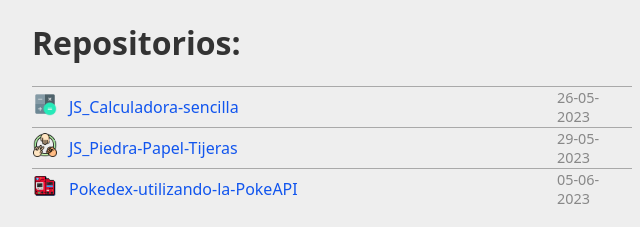
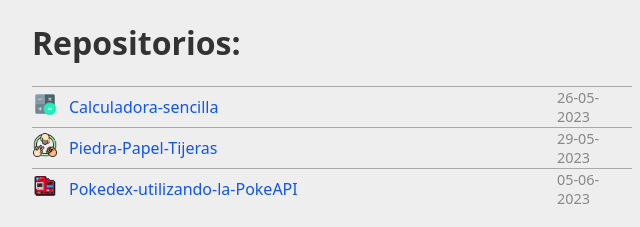
Before and after one commit to esaza/ericsaza.github.io, a plain HTML site: page es/index.html in a window 1280 px wide. Shown: the top 227 px of the page, 308-948 px from the left. Drawn offline with Linux system fonts and the light colour scheme.

Commit message:
Update index.html

```diff
--- a/es/index.html
+++ b/es/index.html
@@ -21,12 +21,12 @@
       </tr>
       <tr>
         <td>
-          <a href="https://ericsaza.github.io/JS_Simple-Calculator/">
+          <a href="https://ericsaza.github.io/Simple-Calculator/">
             <img src="../img/logo_calc.png" alt="logo_calc" width="24" height="24">
           </a>
         </td>
         <td>
-          <a href="https://ericsaza.github.io/JS_Simple-Calculator/">JS_Calculadora-sencilla</a>
+          <a href="https://ericsaza.github.io/Simple-Calculator/">Calculadora-sencilla</a>
         </td>
         <td>26-05-2023</td>
       </tr>
@@ -37,7 +37,7 @@
           </a>
         </td>
         <td>
-          <a href="https://ericsaza.github.io/JS_Rock-Paper-Scissors/">JS_Piedra-Papel-Tijeras</a>
+          <a href="https://ericsaza.github.io/JS_Rock-Paper-Scissors/">Piedra-Papel-Tijeras</a>
         </td>
         <td>29-05-2023</td>
       </tr>
```
